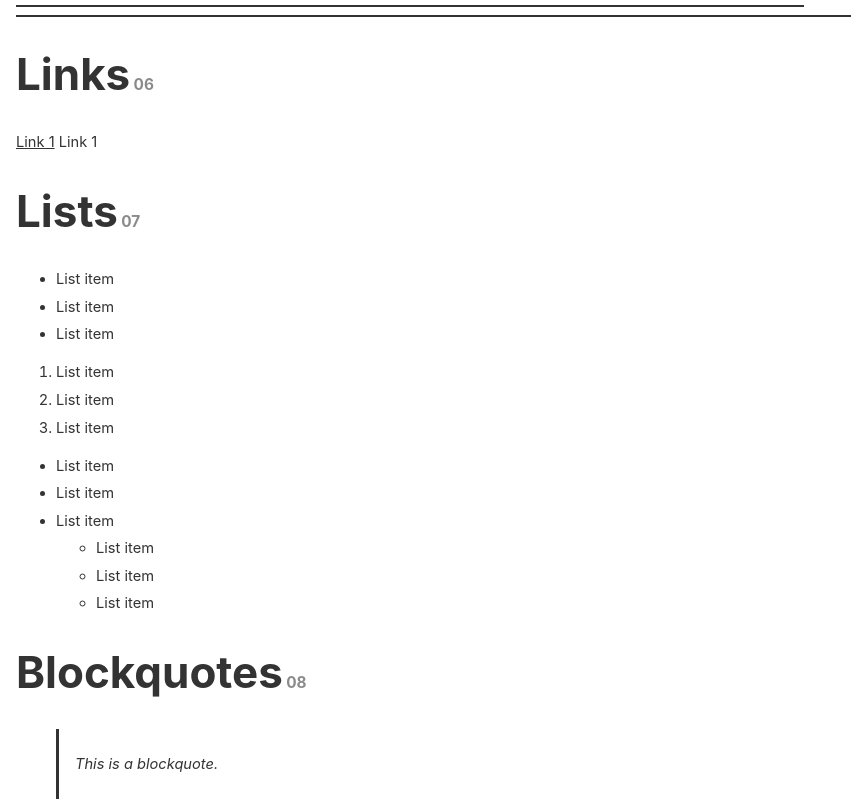
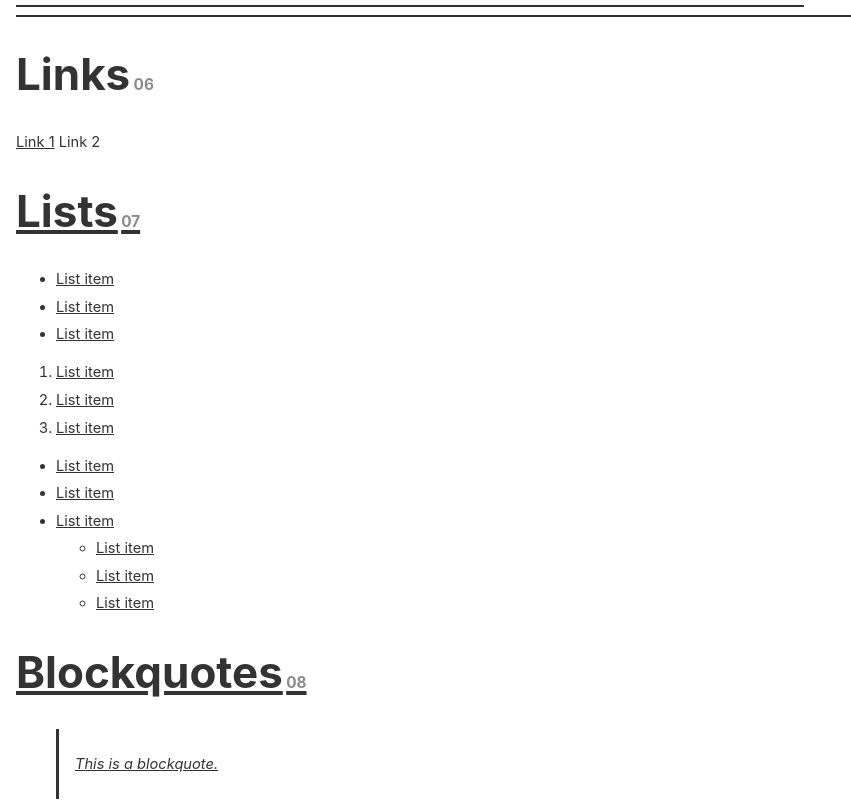
Before and after one commit to NiallEccles/Gallium, a website: page src/index.html in a window 1280 px wide. Shown: the part 1063-1864 px from the top of the page, without its empty margins (0-851 px from the left). Drawn offline with nearby package versions, Linux system fonts and the light colour scheme; files that its build step writes are made by us from their sources.

Commit message:
Added in new link.

```diff
--- a/src/index.html
+++ b/src/index.html
@@ -56,7 +56,8 @@
 		<hr>
 		<h1>Links<small>06</small></h1>
 		<a href="#">Link 1</a>
-		<a href="#" class="no-underline">Link 1</a>
+		<a href="#" class="no-underline">Link 2</a>
+		<a href="#"Link 3</a>
 		<h1>Lists<small>07</small></h1>
 		<ul>
 			<li>List item</li>
```
Also changed, not shown: dist/index.html.
